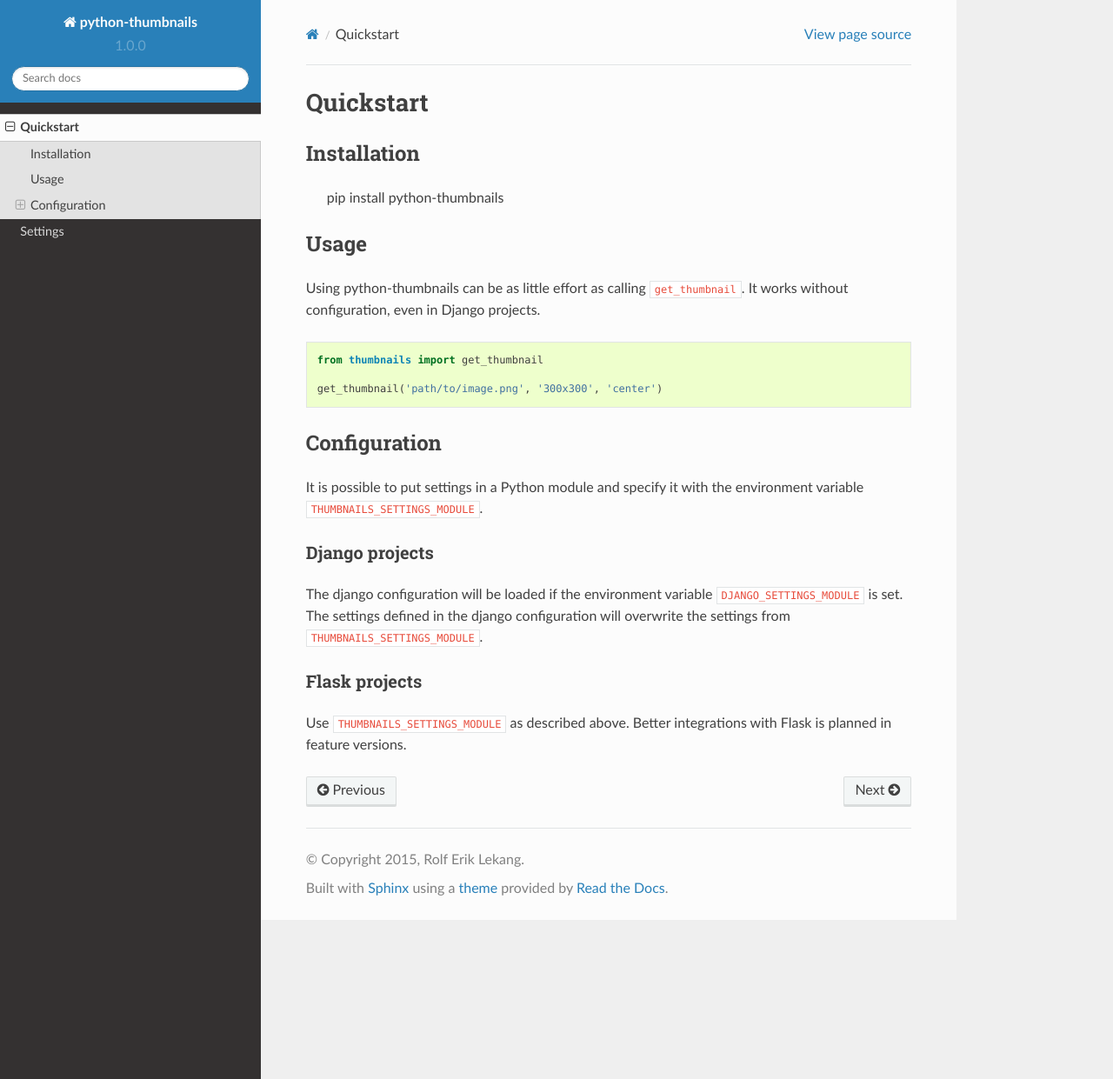
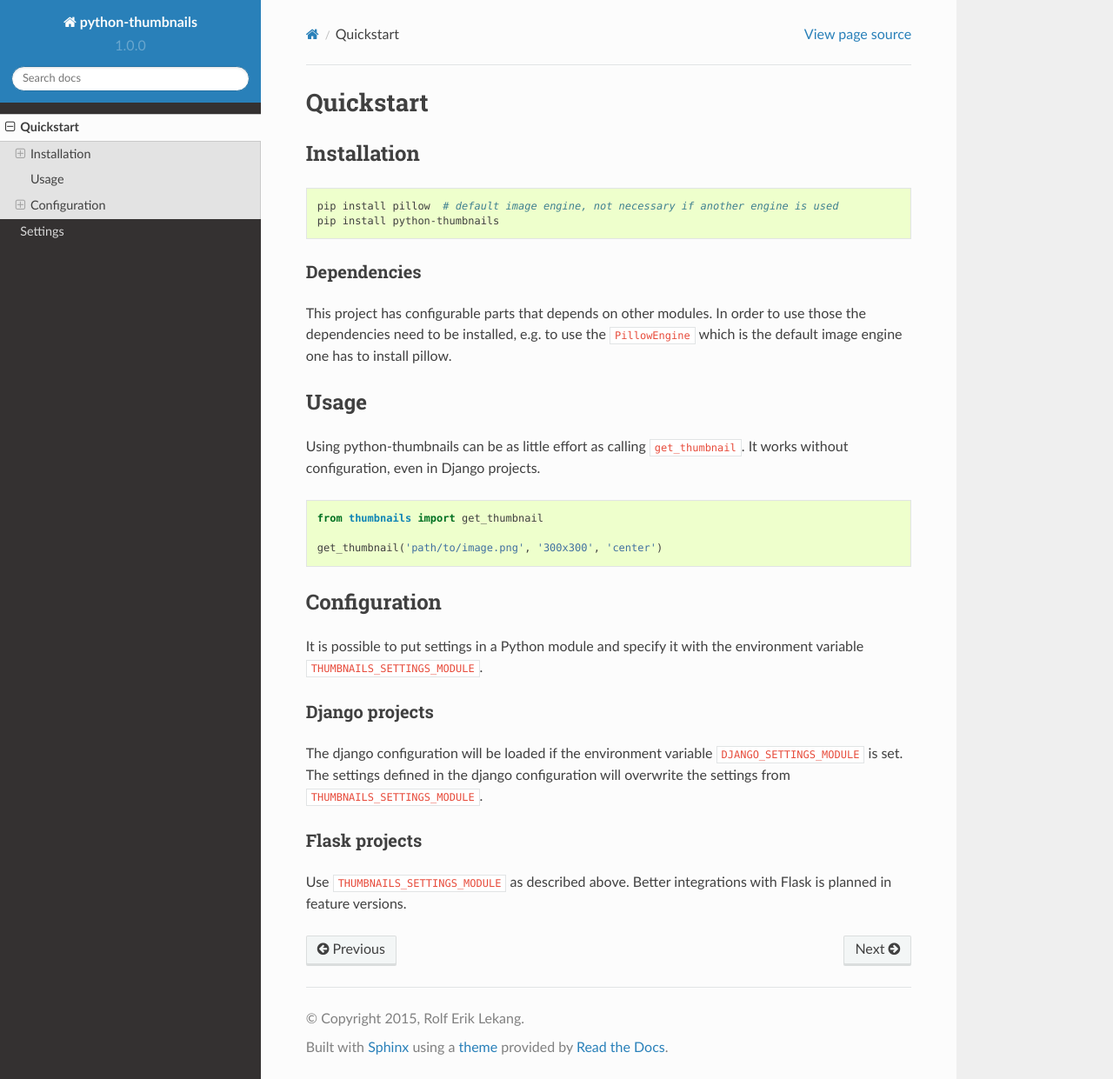
Before and after one commit to python-thumbnails/python-thumbnails, a Sphinx documentation site: the page built from docs/quickstart.rst, in a window 1280 px wide and 1241 px high. Shown: the whole window at 87% size. Built offline with Sphinx 7.4.7 and the Read the Docs theme 2.0.0, drawn with Linux system fonts in a browser that asks for light colours.

Commit message:
Add info about other dependencies in quickstart

```diff
--- a/docs/quickstart.rst
+++ b/docs/quickstart.rst
@@ -4,9 +4,17 @@ Quickstart
 Installation
 ------------
 
-..
+.. code-block:: bash
 
+    pip install pillow  # default image engine, not necessary if another engine is used
     pip install python-thumbnails
+
+Dependencies
+~~~~~~~~~~~~
+
+This project has configurable parts that depends on other modules. In order to
+use those the dependencies need to be installed, e.g. to use the ``PillowEngine``
+which is the default image engine one has to install pillow.
 
 Usage
 -----
```
